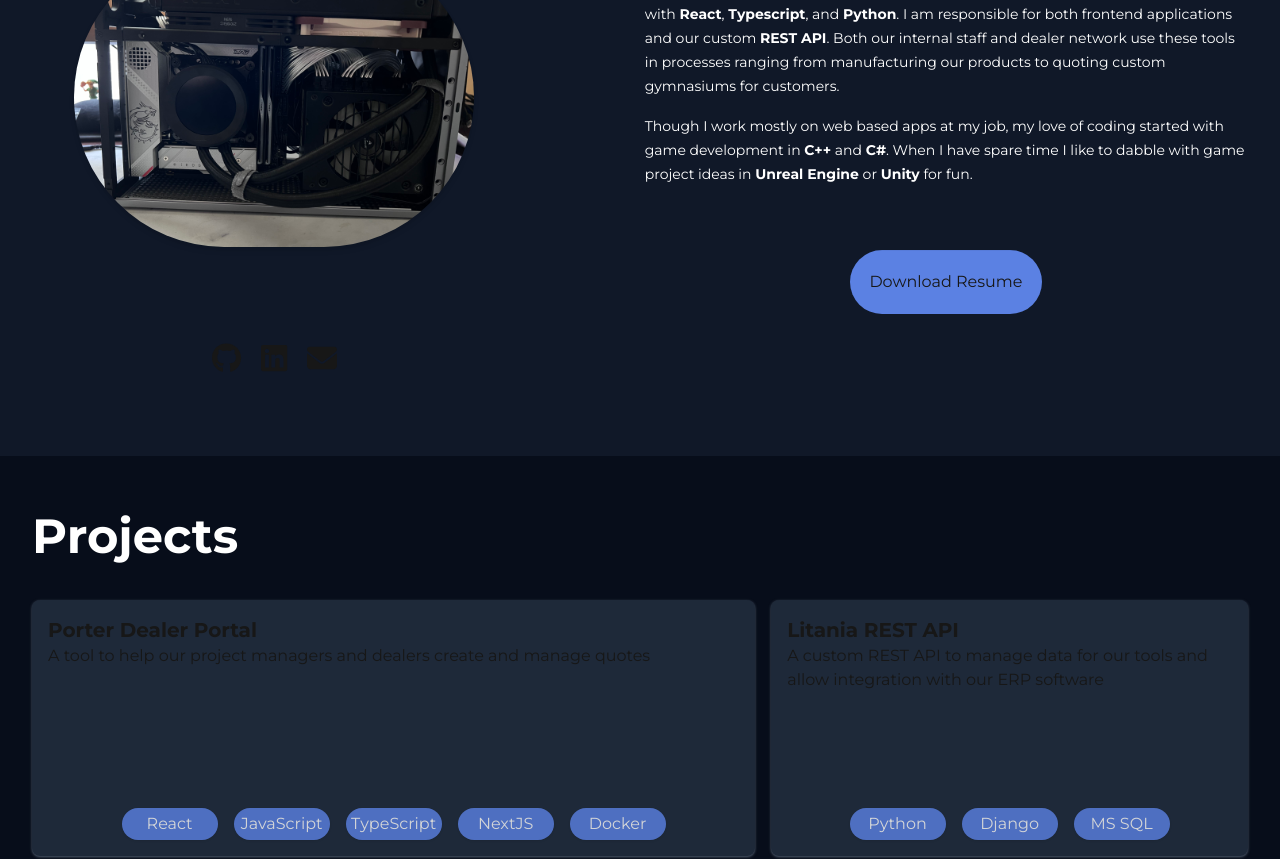
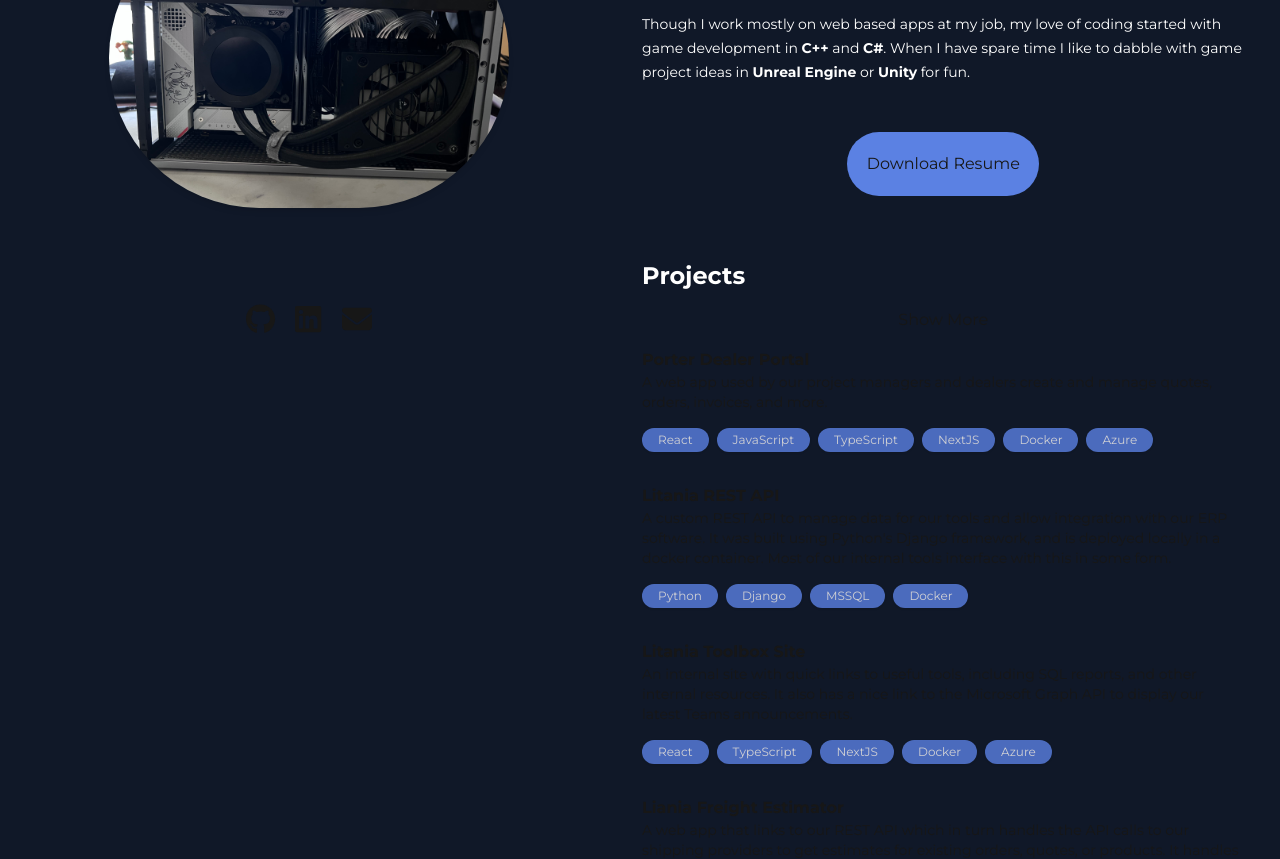
Before and after one commit to nessj1994/portfolio-site, a Next.js app: page / in a window 1280 px wide. Shown: the part 400-1259 px from the top of the page. Built offline with nearby package versions, Linux system fonts and the light colour scheme.

Commit message:
Layout and style updates

```diff
--- a/src/app/components/atoms/ProjectItem/ProjectItem.tsx
+++ b/src/app/components/atoms/ProjectItem/ProjectItem.tsx
@@ -1,48 +1,26 @@
 import SkillTag from '../SkillTag/SkillTag';
+import { Project } from './projects';
 
-export type Tag = "JavaScript" | "TypeScript" | "React" | "NextJS" | "Python" | "Django" | "Docker" | "MS SQL" | "C++" | "C#" | "Unity" | "Unreal Engine"
+const ProjectItem = (props: Project) => {
+  const { title, description, image, link, tags } = props;
 
-export interface ProjectItemProps {
-  title: string;
-  description?: string;
-  image?: string;
-  link?: string;
-  tags?: Tag[];
-  size: number;
-}
-
-const ProjectItem = (props: ProjectItemProps) => {
-  const { title, description, image, link, tags, size } = props;
-
-  const sizes = [
-    'col-span-1',
-    'col-span-2',
-    'col-span-3',
-    'col-span-4',
-    'col-span-5',
-    'col-span-6',
-    'col-span-7',
-    'col-span-8',
-    'col-span-9',
-    'col-span-10',
-    'col-span-11',
-    'col-span-12',
-  ];
-  console.log(`Project Item ${title} with size ${size}`);
   return (
+    <li className="mb-8">
       <div
-      className={`flex flex-col h-64 ${sizes[size]} bg-gray-800 rounded-lg shadow-sm p-4 justify-between shadow-gray-600 hover:bg-gray-700`}
+        className={`group relative grid transition-all justify-between max-w-full grow hover:!opacity-100 group-hover/list:opacity-50 `}
       >
-      <div>
-        <h2 className="text-xl font-semibold">{props.title}</h2>
-        <p>{props.description}</p>
+        <div className="absolute hidden z-0 -inset-4 lg:block rounded-sm transition group-hover:bg-slate-800/50 group-hover:drop-shadow-lg lg:group-hover:shadow-[inset_0_1px_0_0_rgba(148,163,184,0.1)] lg:group-hover:drop-shadow-lg" />
+        <div className="z-10 group-hover:text-highlight-100">
+          <h2 className="text-md font-semibold">{props.title}</h2>
+          <p className="text-sm group-hover:text-white">{props.description}</p>
         </div>
-      <div className="flex flex-row gap-4 items-center justify-center">
+        <div className="flex flex-row gap-2 items-center justify-start">
           {tags?.map((value) => (
             <SkillTag tag={value} />
           ))}
         </div>
       </div>
+    </li>
   );
 };
 
--- /dev/null
+++ b/src/app/components/atoms/ProjectItem/projects.ts
@@ -0,0 +1,83 @@
+export type Tag =
+  | 'JavaScript'
+  | 'TypeScript'
+  | 'React'
+  | 'NextJS'
+  | 'Python'
+  | 'Django'
+  | 'Docker'
+  | 'Azure'
+  | 'MSSQL'
+  | 'C++'
+  | 'C#'
+  | 'Unity'
+  | 'Unreal Engine';
+
+export type Project = {
+  title: string;
+  description?: string;
+  image?: string;
+  link?: string;
+  tags?: Tag[];
+  size: number;
+};
+
+export type ProjectList = Array<Project>;
+
+export const projects: ProjectList = [
+  {
+    title: 'Porter Dealer Portal',
+    description:
+      'A web app used by our project managers and dealers create and manage quotes, orders, invoices, and more.',
+    tags: ['React', 'JavaScript', 'TypeScript', 'NextJS', 'Docker', 'Azure'],
+    size: 1,
+  },
+  {
+    title: 'Litania REST API',
+    description:
+      "A custom REST API to manage data for our tools and allow integration with our ERP software. It was built using Python's Django framework, and is deployed locally in a docker container. Most of our internal tools interface with this in some form.",
+    tags: ['Python', 'Django', 'MSSQL', 'Docker'],
+    size: 1,
+  },
+  {
+    title: 'Litania Toolbox Site',
+    description:
+      'An internal site with quick links to useful tools, including SQL reports, and other internal resources. It also has a nice link to the Microsoft Graph API to display our latest Teams announcements.',
+    tags: ['React', 'TypeScript', 'NextJS', 'Docker', 'Azure'],
+    size: 1,
+  },
+  {
+    title: 'Liania Freight Estimator',
+    description:
+      'A web app that links to our REST API which in turn handles the API calls to our shipping providers to get estimates for existing orders, quotes, or products. It handles both simple package shipping and custom dimensional freight calculations for our more oddly shaped products such as pallets of hurdles.',
+    tags: ['React', 'TypeScript', 'NextJS', 'Docker', 'Azure'],
+    size: 1,
+  },
+  {
+    title: 'Litania Pole Data Viewer',
+    description:
+      'A more simple web app that displays a table with important pole vault pole data for quick reference. It allows basic editing and export where needed and uses our Azure AD to restrict access to specific users within our company.',
+    tags: ['React', 'TypeScript', 'NextJS', 'Docker', 'Azure'],
+    size: 1,
+  },
+  {
+    title: 'Litania Serialized Winch Importer',
+    description:
+      'A tool to simplify importing serialized winch products into our ERP system. It integrates with the ERP API to attach serial numbers to parts and create inventory records accordingly.',
+    tags: ['C#', 'Unity', 'Python', 'Django'],
+    size: 1,
+  },
+  {
+    title: 'Litania Pole Importer',
+    description:
+      "A tool to simplify importing our pole vault poles. It integrates with the ERP API to create serialized inventory entries, or to create scrap jobs for items that don't pass quality control.",
+    tags: ['C#', 'Unity', 'Python', 'Django'],
+    size: 2,
+  },
+  {
+    title: 'Untitled Visual Novel',
+    description: 'A work in progress game idea made in Unity with C#',
+    tags: ['C#', 'Unity'],
+    size: 1,
+  },
+];
--- a/src/app/components/atoms/ResumeButton/ResumeButton.tsx
+++ b/src/app/components/atoms/ResumeButton/ResumeButton.tsx
@@ -1,8 +1,8 @@
-"use client";
+'use client';
 
 const ResumeButton = () => {
   return (
-    <div className="flex justify-center items-center mt-20 mx-auto bg-highlight-200 h-16 w-48 animate-bounce rounded-full">
+    <div className="flex justify-center items-center my-14 mx-auto bg-highlight-200 h-16 w-48 animate-bounce rounded-full">
       <button
         className="opacity-100"
         onClick={() => {
--- a/src/app/components/atoms/SkillTag/SkillTag.tsx
+++ b/src/app/components/atoms/SkillTag/SkillTag.tsx
@@ -1,8 +1,9 @@
-
-const SkillTag = (props: {tag: string}) =>{
-    return (<div className="text-white bg-highlight-200 w-24 h-8 rounded-full flex flex-row justify-center items-center self-end opacity-80 shadow">
-        {props.tag}
-    </div>)
-}
+const SkillTag = (props: { tag: string }) => {
+  return (
+    <div className="text-white text-xs bg-highlight-200 px-4 h-6 mt-4 rounded-full flex flex-row justify-center items-center opacity-80 shadow">
+      {props.tag}
+    </div>
+  );
+};
 
 export default SkillTag;
--- a/src/app/components/molecules/ProjectDisplay/ProjectDisplay.tsx
+++ b/src/app/components/molecules/ProjectDisplay/ProjectDisplay.tsx
@@ -1,65 +1,22 @@
-import ProjectItem, { ProjectItemProps } from '../../atoms/ProjectItem/ProjectItem';
-
-
-
-const Projects: Array<ProjectItemProps> = [
-  {
-    title: "Porter Dealer Portal",
-    description: "A tool to help our project managers and dealers create and manage quotes",
-    tags: ["React", "JavaScript", "TypeScript", "NextJS", "Docker"],
-    size: 1,
-  },
-  {
-    title: "Litania REST API",
-    description: "A custom REST API to manage data for our tools and allow integration with our ERP software",
-    tags: ["Python", "Django", "MS SQL"],
-    size: 1,
-  },
-  {
-    title: "Untitled Visual Novel",
-    description: "A work in progress game idea made in Unity with C#",
-    tags: ["C#", "Unity"],
-    size: 1
-  }
-]
+'use client';
+import React from 'react';
+import ProjectItem from '../../atoms/ProjectItem/ProjectItem';
+import { projects } from '../../atoms/ProjectItem/projects';
 
 const ProjectDisplay = () => {
-const COLUMN_COUNT = 5;
-
-  let currentCol = 0;
-  let currentRow = 0;
+  const [expanded, setExpanded] = React.useState(false);
 
   return (
-    <div className="grid grid-cols-5 gap-4">
-      {Projects.map((item, i) => {
-        const isEvenRow = currentRow % 2 === 0;
-        const span = isEvenRow ? (i % 2 === 0 ? 3 : 2) : i % 2 === 0 ? 2 : 3;
-        const isLast = i === 5 - 1;
-
-        let colSpan = span;
-
-        // If the span would overflow this row, wrap to the next
-        if (currentCol + colSpan >= COLUMN_COUNT) {
-          currentRow++;
-          currentCol = 0;
-        }
-
-        if (isLast && currentCol + span < COLUMN_COUNT) {
-          // Fill the rest of the row
-          colSpan = COLUMN_COUNT - currentCol;
-        }
-
-        currentCol = (currentCol + span) % COLUMN_COUNT;
-
-        return (
-
-          <ProjectItem
-            key={`project-${i}`}
-            {...item}
-            size={colSpan - 1}
-          />
-        );
-      })}
+    <div className="flex grow flex-col max-w-xl gap-4 min-w-full w-full">
+      <button onClick={() => setExpanded(!expanded)}>
+        {expanded ? 'Show Less' : 'Show More'}
+      </button>
+      <ul className="group/list">
+        {projects.map((item, i) => {
+          if (!expanded && i >= 4) return null;
+          return <ProjectItem key={`project-${i}`} {...item} />;
+        })}
+      </ul>
     </div>
   );
 };
--- a/src/app/page.tsx
+++ b/src/app/page.tsx
@@ -12,19 +12,22 @@
 
 export default function Home() {
   return (
-    <div className="absolute min-h-screen min-w-full bg-gray-900 scroll-mt-5">
+    <div className="mx-auto min-h-screen max-w-screen bg-gray-900 scroll-mt-5 px-6">
       <CursorFollower />
-      <Navbar />
-      <div className="flex flex-col min-h-full">
+      {/* <Navbar /> */}
+      <div className="flex justify-evenly gap-12">
         <div
-          id="about-container"
-          className="flex flex-col md:flex-row h-screen justify-center md:justify-evenly mx-8 gap-32 items-center"
+          id="header"
+          className="flex flex-col max-h-screen top-0 sticky py-24"
         >
           <div
-            id="profile"
-            className="flex flex-col md:h-full items-center min-w-72 "
+            id="about-container"
+            className="flex flex-col md:flex-row h-screen justify-center md:justify-evenly mx-8 gap-32 items-center"
           >
-            <div className="justify-center flex flex-1 flex-col items-start gap-8">
+            <div
+              id="profile"
+              className="flex flex-col gap-8 md:h-full min-w-72 "
+            >
               <div>
                 <NameDisplay />
                 <TitleDisplay title={'Software Engineer'} />
@@ -51,22 +54,19 @@
               </div>
             </div>
           </div>
-          <div className="flex flex-col">
-            <Bio />
-            <ResumeButton />
-          </div>
         </div>
-        <div id="projects" className="relative flex flex-col min-h-screen">
-          <div className="absolute inset-0 flex-1  min-h-screen bg-gray-950 opacity-60 z-1" />
-          <div className="relative mt-14 mx-8 flex flex-col gap-10 z-2">
-            <span className="text-white text-5xl font-bold">Projects</span>
+        <div id="main" className="flex flex-col py-24">
+          <Bio />
+          <ResumeButton />
+          {/* <div id="projects" className=" flex flex-col ">
+              <div className=" mt-14 mx-8 flex flex-col gap-10 z-2"> */}
+          <div className="flex flex-col gap-4">
+            <span className="text-white text-2xl font-bold">Projects</span>
             <ProjectDisplay />
           </div>
-        </div>
-        <div id="contact" className="flex flex-col min-h-screen ">
-          <div className="relative mt-14 mx-8 flex flex-col gap-10 z-2">
-            <span className="text-white text-5xl font-bold">Contact</span>
-          </div>
+          {/* </div>
+            </div> */}
+          {/* <span className="text-white text-5xl font-bold">Contact</span> */}
         </div>
       </div>
     </div>
--- a/src/content/bio.md
+++ b/src/content/bio.md
@@ -1,7 +1,7 @@
-# About Me
+## About Me
 
 I have over six years of professional experience as a developer. There is nothing more fulfilling to me than seeing my code bring ideas to life on a screen. I let that passion drive me forward in my pursuit to continually learn and improve as a software engineer.
 
-Over the course of my education and professional career I have worked on apps for both the desktop and web. In my current role at Litania Sports Group I primarily work with **React**, **Typescript**, and **Python**. I am responsible for both frontend applications and our custom **REST API**. Both our internal staff and dealer network use these tools in processes ranging from manufacturing our products to quoting custom gymnasiums for customers.
+Over the course of my education and professional career I have worked on apps for both the desktop and web. In my current role at Litania Sports Group I primarily work with **React**, **Typescript**, and **Python**. I am responsible for the development, deployment, and maintenance of both frontend applications and our custom **REST API**. Both our internal staff and dealer network use these tools in processes ranging from manufacturing our products to quoting custom gymnasiums for customers.
 
 Though I work mostly on web based apps at my job, my love of coding started with game development in **C++** and **C#**. When I have spare time I like to dabble with game project ideas in **Unreal Engine** or **Unity** for fun.
```
Also changed, not shown: src/app/components/atoms/Bio/Bio.tsx (+7 -7 lines), 2 other files (tests, documents, lock files or other folders). Lines whose indentation alone changed are shown as unchanged.
